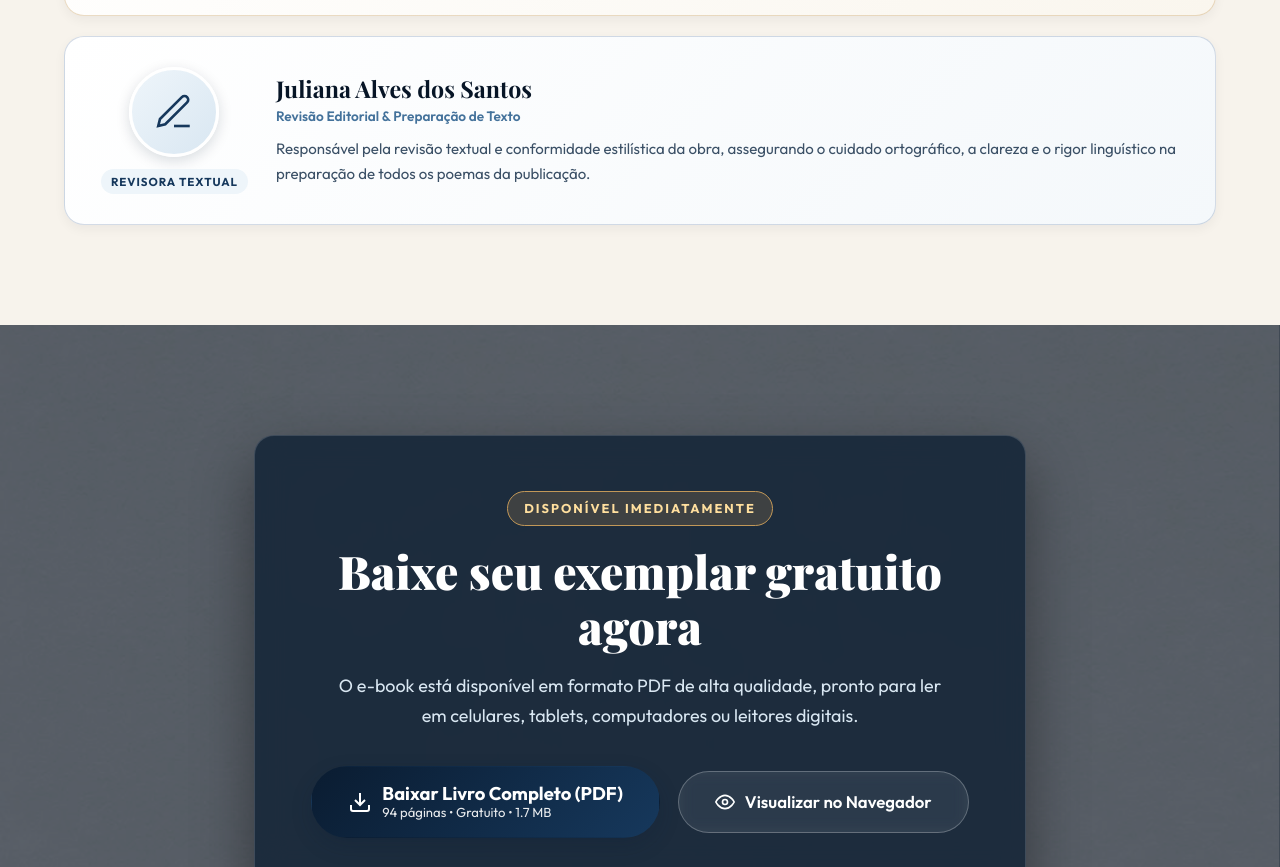
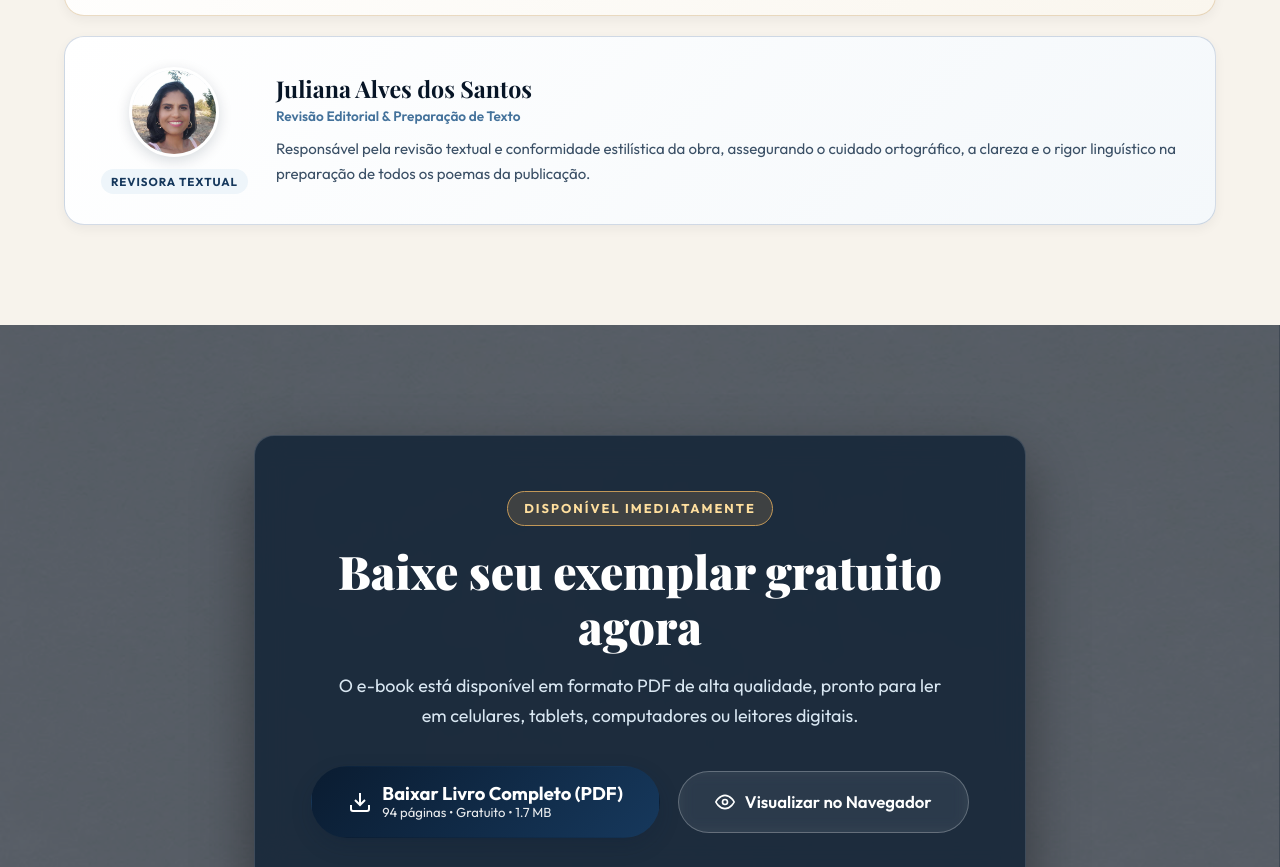
Before and after one commit to cinnamonmarketinganalytics/livro-gente-vida-alma-morte, a plain HTML site: page index.html in a window 1280 px wide. Shown: the part 5894-6761 px from the top of the page. Drawn offline with nearby package versions, Linux system fonts and the light colour scheme; a web font is replaced by a local one.

Commit message:
feat: insere foto da revisora Juliana Alves dos Santos

```diff
--- a/index.html
+++ b/index.html
@@ -556,8 +556,8 @@
         <!-- Revisora: Juliana Alves dos Santos -->
         <article class="team-card reviewer-card">
           <div class="author-avatar-wrapper">
-            <div class="author-avatar-icon">
-              <svg viewBox="0 0 24 24" fill="none" stroke="currentColor" stroke-width="1.5"><path d="M12 20h9"/><path d="M16.5 3.5a2.121 2.121 0 0 1 3 3L7 19l-4 1 1-4L16.5 3.5z"/></svg>
+            <div class="author-avatar-img-wrapper">
+              <img src="Juliana_foto.jpeg" alt="Foto de Juliana Alves dos Santos" class="author-avatar-img">
             </div>
             <span class="author-role-badge">Revisora Textual</span>
           </div>
```
Also changed, not shown: Juliana_foto.jpeg (added).
